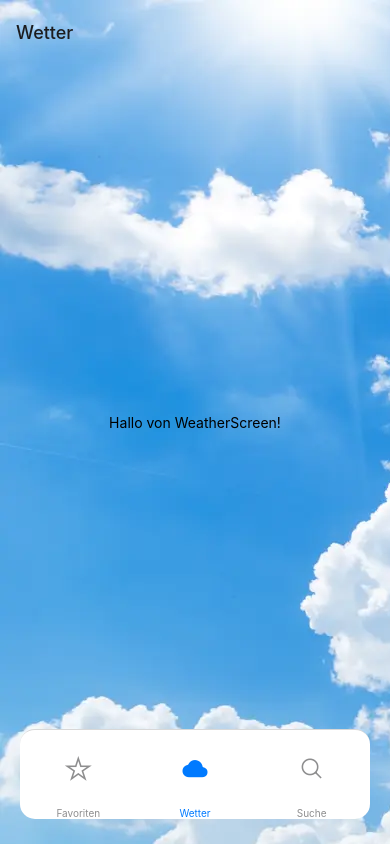
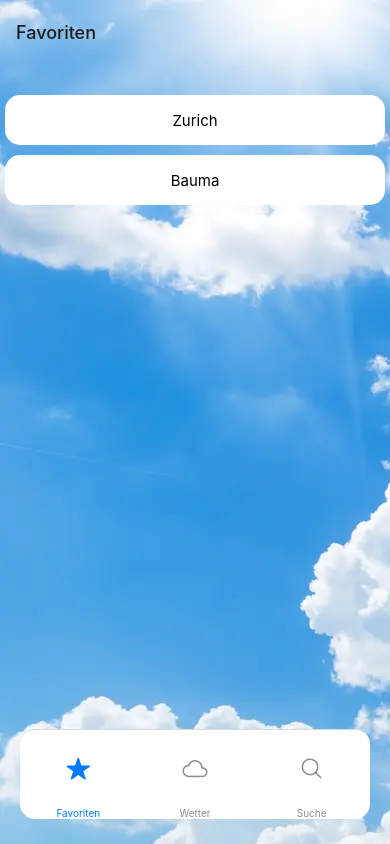
Before and after one commit to deepspace1000/Wetterapp, a React Native app in the folder Wetter_App/: screen / in a window 390 px wide. Built offline with nearby package versions, Linux system fonts and the light colour scheme.

Commit message:
updated Favorite Screen

```diff
--- a/Wetter_App/App.js
+++ b/Wetter_App/App.js
@@ -19,7 +19,7 @@ export default function App() {
   return (
 
       <NavigationContainer>
-        <Tab.Navigator initialRouteName={wetterName}
+        <Tab.Navigator initialRouteName={favoritenName}
                        screenOptions={({ route }) => ({
                            tabBarIcon: ({ focused, color, size }) => {
                                let iconName;
--- a/Wetter_App/components/FavoritesScreen.js
+++ b/Wetter_App/components/FavoritesScreen.js
@@ -1,13 +1,23 @@
-import React from 'react';
-import {View, Text, StyleSheet, ImageBackground} from 'react-native';
+import React, {useState} from 'react';
+import {View, Text, StyleSheet, ImageBackground, FlatList} from 'react-native';
+
 
 
 export default function WeatherScreen() {
+    const[favorites, setFavorites] = useState([{name: 'Zurich'}, {name: 'Bauma'}]);
     return (
         <View style={styles.container}>
             <ImageBackground source={require('./../assets/wolke.jpg')} style={styles.background}>
-                <View>
-                    <Text>Hallo von FavoritesScreen!</Text>
+                <View style={styles.innerContainer}>
+                    <FlatList data={favorites}
+                              keyExtractor={(x, i) => i}
+                              renderItem={({item}) =>
+                                  <View style={styles.listView}>
+                                      <Text style={styles.placeName}>{item.name}</Text>
+                                  </View>
+
+                    }
+                    />
                 </View>
             </ImageBackground>
         </View>
@@ -22,6 +32,25 @@ const styles = StyleSheet.create({
         flex: 1,
         resizeMode: 'cover',
         justifyContent: 'center',
-        alignItems: "center",
+        alignItems: "stretch",
+    },
+    innerContainer: {
+        flex: 1,
+        alignItems: 'stretch',
+        marginTop: 90,
+
+
+    },
+    listView: {
+        alignItems: 'center',
+        backgroundColor: '#ffffff',
+        margin: 5,
+        height: 50,
+        borderRadius: 15,
+        justifyContent: 'center',
+    },
+    placeName: {
+        fontSize: 15,
+        fontStyle: '',
     },
 });
```
